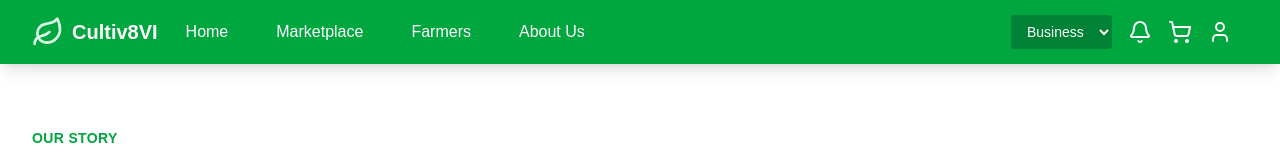
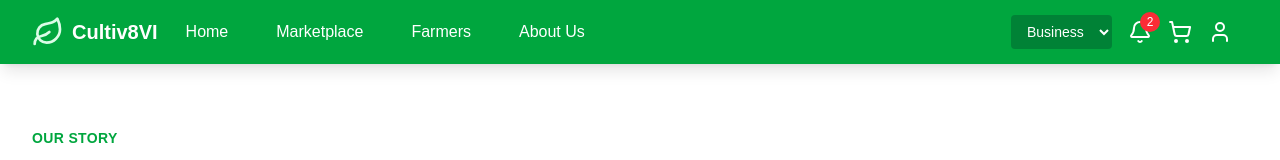
Before and after one commit to techthyme/Cultiv8VI, a Next.js app: page /about in a window 1280 px wide. Shown: the top 160 px of the page. Built offline with nearby package versions, Linux system fonts and the light colour scheme.

Commit message:
fixed lint issues

```diff
--- a/src/app/about/page.tsx
+++ b/src/app/about/page.tsx
@@ -10,8 +10,8 @@ const AboutPage = () => {
   const [isMobileMenuOpen, setIsMobileMenuOpen] = useState(false);
   const [userType, setUserType] = useState("business");
   const [cart] = useState([]);
-  const [notifications] = useState(3);
 
+  const notificationsCount = 2;
   // Handle navbar navigation
   const handleNavigation = (tab: string | ((prevState: string) => string)) => {
     const tabValue = typeof tab === "function" ? tab(activeTab) : tab;
@@ -44,7 +44,7 @@ const AboutPage = () => {
         userType={userType}
         setUserType={setUserType}
         cart={cart}
-        notifications={notifications}
+        notificationsCount={notificationsCount}
       />
 
       {/* About Section */}
```
